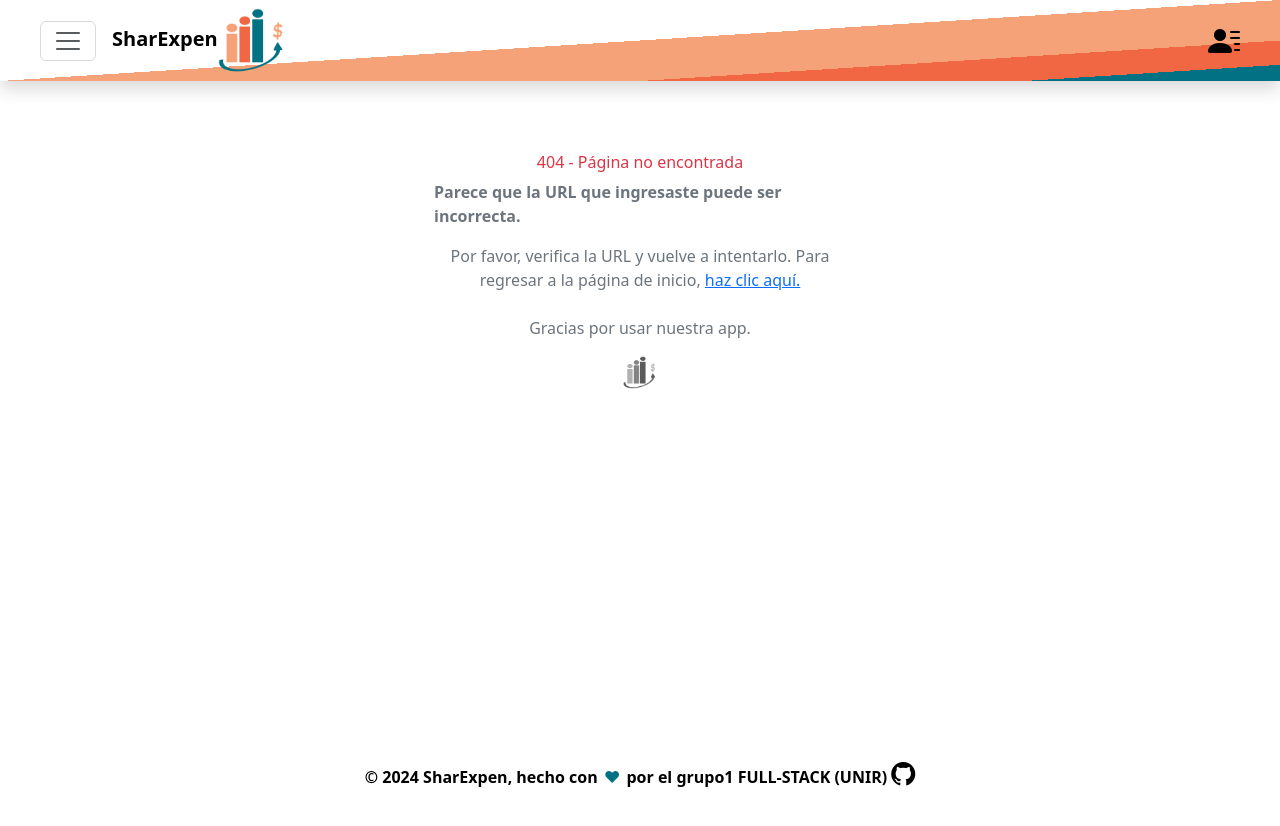
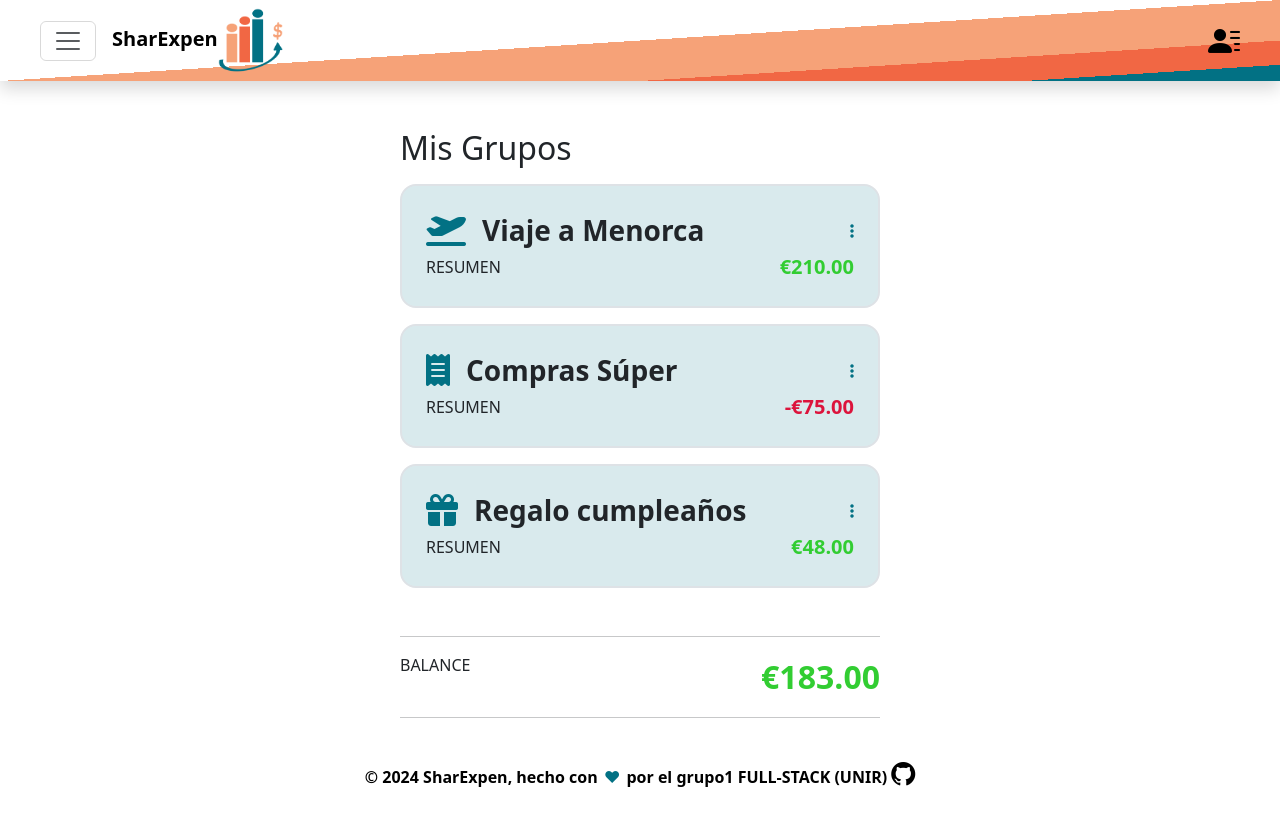
Before and after one commit to matildejb/TFM_front, an Angular app: page /groupsList/group/1 in a window 1280 px wide. Before the commit this address led to /page-not-found. Shown: the top 826 px of the page. Before the commit the page ends 800 px from the top, so only its background shows below. Built offline with nearby package versions, Linux system fonts and the light colour scheme.

Commit message:
Redirección de rutas de cada grupo
He creado un componente de grupo y he definido las diferentes rutas de cada grupo para que se redirija a su respectivo grupo al hacer click en él.

```diff
--- a/src/app/components/group-card/group-card.component.html
+++ b/src/app/components/group-card/group-card.component.html
@@ -1,4 +1,5 @@
-<section class="img-bg-gif container border border-2 rounded-4 align-items-center px-4 py-4 mt-3">
+<section class="img-bg-gif container border border-2 rounded-4 align-items-center px-4 py-4 mt-3"
+    [routerLink]="navigateTo">
     <div class="d-flex pt-1 w-100 align-items-center">
         <a href="#"><i class="fa-solid {{ icon }} fa-2x" style="color: #027184;"></i></a>
         <h3 class="px-3 fw-bold mb-0"> {{ title }} </h3>
--- /dev/null
+++ b/src/app/pages/group/group.component.html
@@ -0,0 +1,4 @@
+<p>group works!</p>
+<div>
+    <h2>Detalles del Grupo {{ groupId }}</h2>
+</div>
--- /dev/null
+++ b/src/app/pages/group/group.component.ts
@@ -0,0 +1,21 @@
+import { Component } from '@angular/core';
+import { ActivatedRoute } from '@angular/router';
+
+@Component({
+  selector: 'app-group',
+  standalone: true,
+  imports: [],
+  templateUrl: './group.component.html',
+  styleUrl: './group.component.css'
+})
+export class GroupComponent {
+  groupId: number = 0;
+
+  constructor(private route: ActivatedRoute) { }
+
+  ngOninit() {
+    this.route.params.subscribe(params => {
+      this.groupId = +params['id'];
+    });
+  }
+}
--- a/src/app/pages/groups-list/groups-list.component.html
+++ b/src/app/pages/groups-list/groups-list.component.html
@@ -4,7 +4,7 @@
     </section>
 
     <ng-container *ngFor="let card of groupCards">
-        <app-group-card [icon]="card.icon" [title]="card.title" [amount]="card.amount">
+        <app-group-card [icon]="card.icon" [title]="card.title" [amount]="card.amount" [navigateTo]="card.navigateTo">
         </app-group-card>
     </ng-container>
 
--- a/src/app/pages/groups-list/groups-list.component.ts
+++ b/src/app/pages/groups-list/groups-list.component.ts
@@ -14,17 +14,20 @@ export class GroupsListComponent {
     {
       icon: 'fa-plane-departure',
       title: 'Viaje a Menorca',
-      amount: 210.00
+      amount: 210.00,
+      navigateTo: './group/1'
     },
     {
       icon: 'fa-receipt',
       title: 'Compras Súper',
-      amount: -75.00
+      amount: -75.00,
+      navigateTo: '/group/2'
     },
     {
       icon: 'fa-gift',
       title: 'Regalo cumpleaños',
-      amount: 48.00
+      amount: 48.00,
+      navigateTo: '/group/3'
     }
   ];
 
```
Also changed, not shown: src/app/app.routes.ts (+6 -1 lines), src/app/components/group-card/group-card.component.ts (+8 -6 lines), src/app/pages/group/group.component.css (added).
